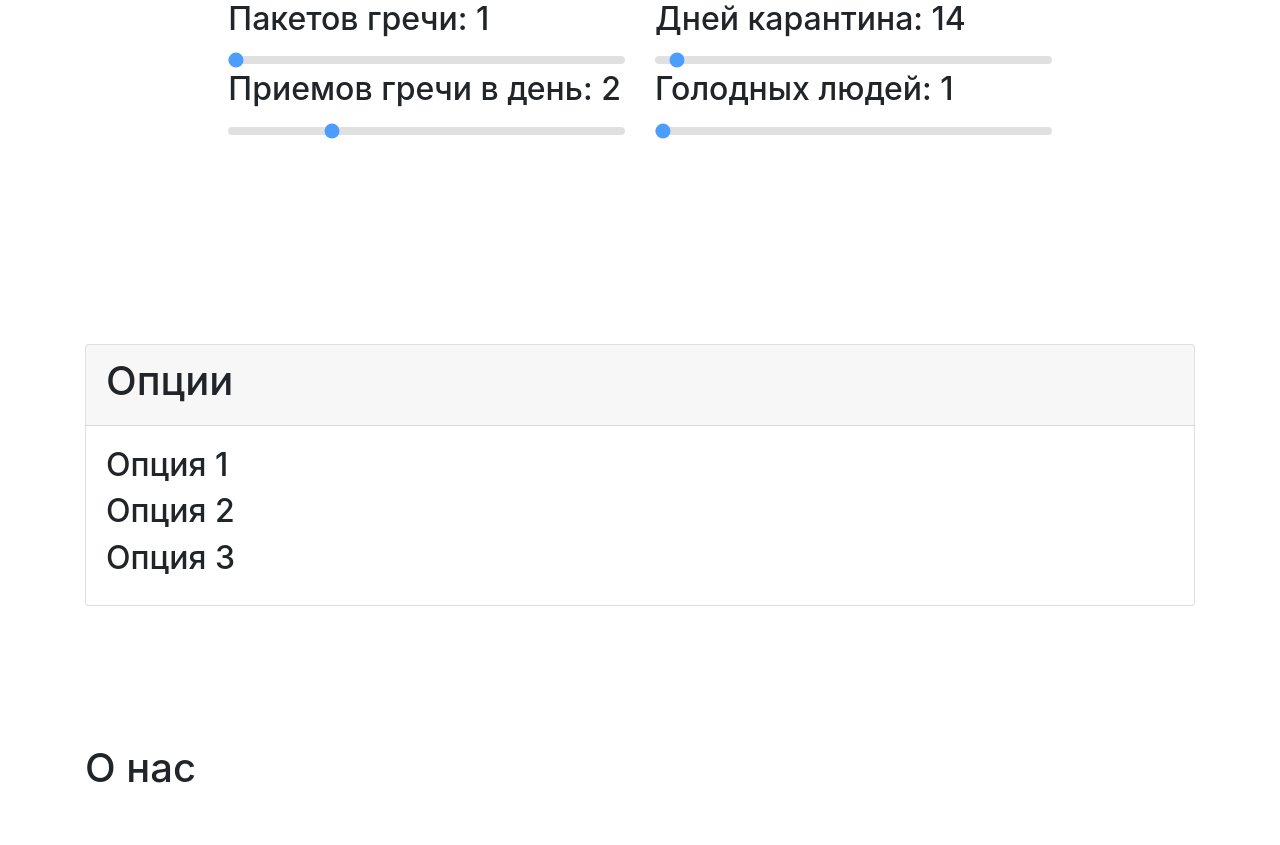
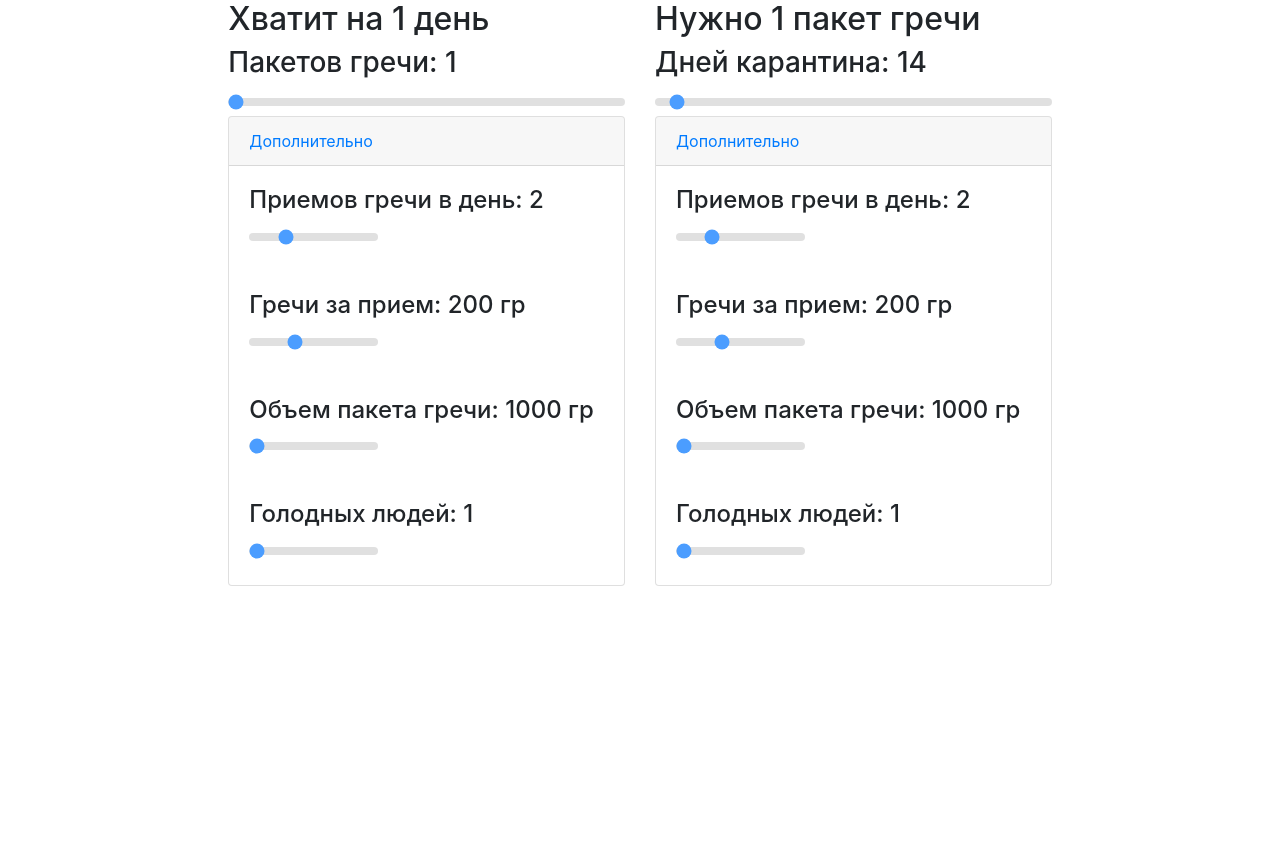
Before and after one commit to ProtaX/grechi_net, a Django app: page /homepage/ in a window 1280 px wide. Shown: the part 56-901 px from the top of the page. Before the commit the page ends 839 px from the top, so only its background shows below. Run offline with Django 3.2, Linux system fonts and the light colour scheme; some libraries are stand-ins or nearby versions.

Commit message:
base layout and js

```diff
--- a/grechi_net/settings.py
+++ b/grechi_net/settings.py
@@ -25,7 +25,10 @@
 # SECURITY WARNING: don't run with debug turned on in production!
 DEBUG = True
 
-ALLOWED_HOSTS = []
+ALLOWED_HOSTS = [
+    '25.131.45.146',
+    '127.0.0.1',
+]
 
 
 # Application definition
--- a/homepage/static/css/styles.css
+++ b/homepage/static/css/styles.css
@@ -14,6 +14,8 @@
     opacity: 0.7; /* Начальное значение прозрачности */
     -webkit-transition: .15s;
     transition: opacity .15s; /* Время применения прозрачности */
+    margin-top: 10px;
+    margin-bottom: 10px;
 }
 
 .slider:hover {
--- a/homepage/static/js/sliders.js
+++ b/homepage/static/js/sliders.js
@@ -1,25 +1,129 @@
+var packages_count_out = document.getElementById("packages-count")
+var days_out = document.getElementById("days")
 var packages_count_slider = document.getElementById("packages-count-slider")
-var meals_per_day_slider = document.getElementById("meals-per-day-slider")
-var packages_count_out = document.getElementById("packages-count")
-var meals_per_day_out = document.getElementById("meals-per-day")
+var days_slider = document.getElementById("days-slider")
 
-var quar_days_slider = document.getElementById("quar-days-slider")
-var hungry_people_slider = document.getElementById("hungry-people-slider")
-var quar_days_out = document.getElementById("quar-days")
-var hungry_people_out = document.getElementById("hungry-people")
+var hungry_people_slider_wb = document.getElementById("hungry-people-slider-wb")
+var meals_per_day_slider_wb = document.getElementById("meals-per-day-slider-wb")
+var package_volume_slider_wb = document.getElementById("package-volume-slider-wb");
+var wb_per_meal_slider_wb = document.getElementById("wb-per-meal-slider-wb")
+var meals_per_day_out_wb = document.getElementById("meals-per-day-wb")
+var hungry_people_out_wb = document.getElementById("hungry-people-wb")
+var package_volume_out_wb = document.getElementById("package-volume-wb")
+var wb_per_meal_out_wb = document.getElementById("wb-per-meal-wb")
 
+var hungry_people_slider_days = document.getElementById("hungry-people-slider-days")
+var meals_per_day_slider_days = document.getElementById("meals-per-day-slider-days")
+var package_volume_slider_days = document.getElementById("package-volume-slider-days");
+var wb_per_meal_slider_days = document.getElementById("wb-per-meal-slider-days")
+var package_volume_out_days = document.getElementById("package-volume-days")
+var meals_per_day_out_days = document.getElementById("meals-per-day-days")
+var hungry_people_out_days = document.getElementById("hungry-people-days")
+var wb_per_meal_out_days = document.getElementById("wb-per-meal-days")
+
+var dney = document.getElementById("dney")
+var paketov = document.getElementById("paketov")
+
+var wb_packages_enough = document.getElementById("wb-packages-enough")
+var days_enough = document.getElementById("days-enough")
+
+function calculateDaysEnough() {
+    updateDaysEnough();
+    var meals_per_day = parseInt(meals_per_day_out_wb.innerText);
+    var package_value = parseInt(package_volume_out_wb.innerText);
+    var hungry_people = parseInt(hungry_people_out_wb.innerText);
+    var packages_count = parseInt(packages_count_out.innerText);
+    var wb_per_meal = parseInt(wb_per_meal_out_wb.innerText);
+
+    var res = Math.round(packages_count * package_value / meals_per_day / hungry_people / wb_per_meal);
+    days_enough.innerHTML = res;
+}
+
+function calculateWbEnough() {
+
+}
+
+function updateDaysEnough() {
+    var full_val = parseInt(days_enough.innerText);
+    var val = full_val % 10;
+    if (full_val == 0) {
+        dney.innerHTML = "";
+        days_enough.innerHTML = "сегодня";
+        return;
+    }
+    if (full_val >= 10 && full_val <= 20) {
+        dney.innerHTML = "дней";
+        return;
+    }
+    if (val >= 2 && val <= 4) {
+        dney.innerHTML = "дня";
+    } else if (val == 1) {
+        dney.innerHTML = "день";
+    } else {
+        dney.innerHTML = "дней";
+    }
+}
+
+function updateWbEnough() {
+    var val = parseInt(wb_packages_enough.innerText) % 10
+    if (val == 1) {
+        paketov.innerHTML = "пакет";
+    } else if (val > 1 && val < 5) {
+        paketov.innerHTML = "пакета";
+    } else {
+        paketov.innerHTML = "пакетов";
+    }
+}
+
+
+// Days enough sliders
 packages_count_slider.oninput = function() {
+    calculateDaysEnough();
     packages_count_out.innerHTML = this.value;
 }
 
-meals_per_day_slider.oninput = function() {
-    meals_per_day_out.innerHTML = this.value;
+meals_per_day_slider_days.oninput = function() {
+    calculateDaysEnough();
+    meals_per_day_out_days.innerHTML = this.value;
 }
 
-quar_days_slider.oninput = function() {
-    quar_days_out.innerHTML = this.value;
+hungry_people_slider_days.oninput = function() {
+    calculateDaysEnough();
+    hungry_people_out_days.innerHTML = this.value;
 }
 
-hungry_people_slider.oninput = function() {
-    hungry_people_out.innerHTML = this.value;
+package_volume_slider_days.oninput = function() {
+    calculateDaysEnough();
+    package_volume_out_days.innerHTML = this.value;
 }
+
+wb_per_meal_slider_days.oninput = function() {
+    calculateDaysEnough();
+    wb_per_meal_out_days.innerHTML = this.value
+}
+
+// Wb enough sliders
+meals_per_day_slider_wb.oninput = function() {
+    updateWbEnough();
+    meals_per_day_out_wb.innerHTML = this.value;
+}
+
+hungry_people_slider_wb.oninput = function() {
+    updateWbEnough();
+    hungry_people_out_wb.innerHTML = this.value;
+}
+
+package_volume_slider_wb.oninput = function() {
+    updateWbEnough();
+    package_volume_out_wb.innerHTML = this.value;
+}
+
+days_slider.oninput = function() {
+    updateWbEnough();
+    days_out.innerHTML = this.value;
+}
+
+wb_per_meal_slider_wb.oninput = function() {
+    updateWbEnough();
+    wb_per_meal_out_wb.innerHTML = this.value
+}
--- a/homepage/templates/base_generic.html
+++ b/homepage/templates/base_generic.html
@@ -10,7 +10,6 @@
   <script src="https://cdnjs.cloudflare.com/ajax/libs/popper.js/1.16.0/umd/popper.min.js"></script>
   <script src="https://maxcdn.bootstrapcdn.com/bootstrap/4.4.1/js/bootstrap.min.js"></script>
 
-  <!-- Добавление дополнительного статического CSS файла -->
   {% load static %}
   <link rel="stylesheet" href="{% static 'css/styles.css' %}">
 </head>
--- a/homepage/templates/index.html
+++ b/homepage/templates/index.html
@@ -7,30 +7,69 @@
     </div>
     <div class="row justify-content-center">
         <div class="col-sm-4">
-            <h2>Пакетов гречи: <span id="packages-count">1</span></h2>
+            <h2>Хватит на <span id="days-enough">1</span> <span id="dney">день</span></h2>
+            <h3>Пакетов гречи: <span id="packages-count">1</span></h3>
             <input type="range" min="1" max="100" value="1" class="slider" id="packages-count-slider">
-            <h2>Приемов гречи в день: <span id="meals-per-day">2</span></h2>
-            <input type="range" min="1" max="5" value="2" class="slider" id="meals-per-day-slider">
+            <div id="homepage-options-days-card">
+            <div class="card">
+                <div class="card-header">
+                    <a class="collapsed card-link" data-toggle="collapse" href="#days-options">Дополнительно</a>
+                </div>
+                <div id="days-options" class="collapse show" data-parent="#homepage-options-days-card">
+                    <div class="card-body">
+                        <h4>Приемов гречи в день: <span id="meals-per-day-days">2</span></h4>
+                        <input type="range" min="1" max="5" value="2" class="slider" id="meals-per-day-slider-days">
+                    </div>
+                    <div class="card-body">
+                        <h4>Гречи за прием: <span id="wb-per-meal-days">200</span> гр</h4>
+                        <input type="range" min="50" max="500" value="200" class="slider" id="wb-per-meal-slider-days">
+                    </div>
+                    <div class="card-body">
+                        <h4>Объем пакета гречи: <span id="package-volume-days">1000</span> гр</h4>
+                        <input type="range" min="100" max="2000" value="100" class="slider" id="package-volume-slider-days">
+                    </div>
+                    <div class="card-body">
+                        <h4>Голодных людей: <span id="hungry-people-days">1</span></h4>
+                        <input type="range" min="1" max="10" value="1" class="slider" id="hungry-people-slider-days">
+                    </div>
+                </div>
+            </div>
+            </div>
         </div>
         <div class="col-sm-4">
-            <h2>Дней карантина: <span id="quar-days">14</span></h2>
-            <input type="range" min="1" max="365" value="14" class="slider" id="quar-days-slider">
-            <h2>Голодных людей: <span id="hungry-people">1</span></h2>
-            <input type="range" min="1" max="10" value="1" class="slider" id="hungry-people-slider">
+            <h2>Нужно <span id="wb-packages-enough">1</span> <span id="paketov">пакет</span> гречи</h2>
+            <h3>Дней карантина: <span id="days">14</span></h3>
+            <input type="range" min="1" max="365" value="14" class="slider" id="days-slider">
+            <div id="homepage-options-wb-card">
+            <div class="card">
+                <div class="card-header">
+                    <a class="collapsed card-link" data-toggle="collapse" href="#wb-options">Дополнительно</a>
+                </div>
+                <div id="wb-options" class="collapse show" data-parent="#homepage-options-wb-card">
+                    <div class="card-body">
+                        <h4>Приемов гречи в день: <span id="meals-per-day-wb">2</span></h4>
+                        <input type="range" min="1" max="5" value="2" class="slider" id="meals-per-day-slider-wb">
+                    </div>
+                    <div class="card-body">
+                        <h4>Гречи за прием: <span id="wb-per-meal-wb">200</span> гр</h4>
+                        <input type="range" min="50" max="500" value="200" class="slider" id="wb-per-meal-slider-wb">
+                    </div>
+                    <div class="card-body">
+                        <h4>Объем пакета гречи: <span id="package-volume-wb">1000</span> гр</h4>
+                        <input type="range" min="100" max="2000" value="100" class="slider" id="package-volume-slider-wb">
+                    </div>
+                    <div class="card-body">
+                        <h4>Голодных людей: <span id="hungry-people-wb">1</span></h4>
+                        <input type="range" min="1" max="10" value="1" class="slider" id="hungry-people-slider-wb">
+                    </div>
+                </div>
+            </div>
+
         </div>
     </div>
 </div>
 <div class="container homepage-section">
-        <div class="card">
-        <div class="card-header"><h1>Опции</h1></div>
-        <div id="options" class="collapse show" data-parent="#accordion">
-            <div class="card-body">
-                <h2>Опция 1</h2>
-                <h2>Опция 2</h2>
-                <h2>Опция 3</h2>
-            </div>
-        </div>
-        </div>
+
 </div>
 <div class="container homepage-section" id="about-us">
     <h1>О нас</h1>
```
Also changed, not shown: 1 other file.
